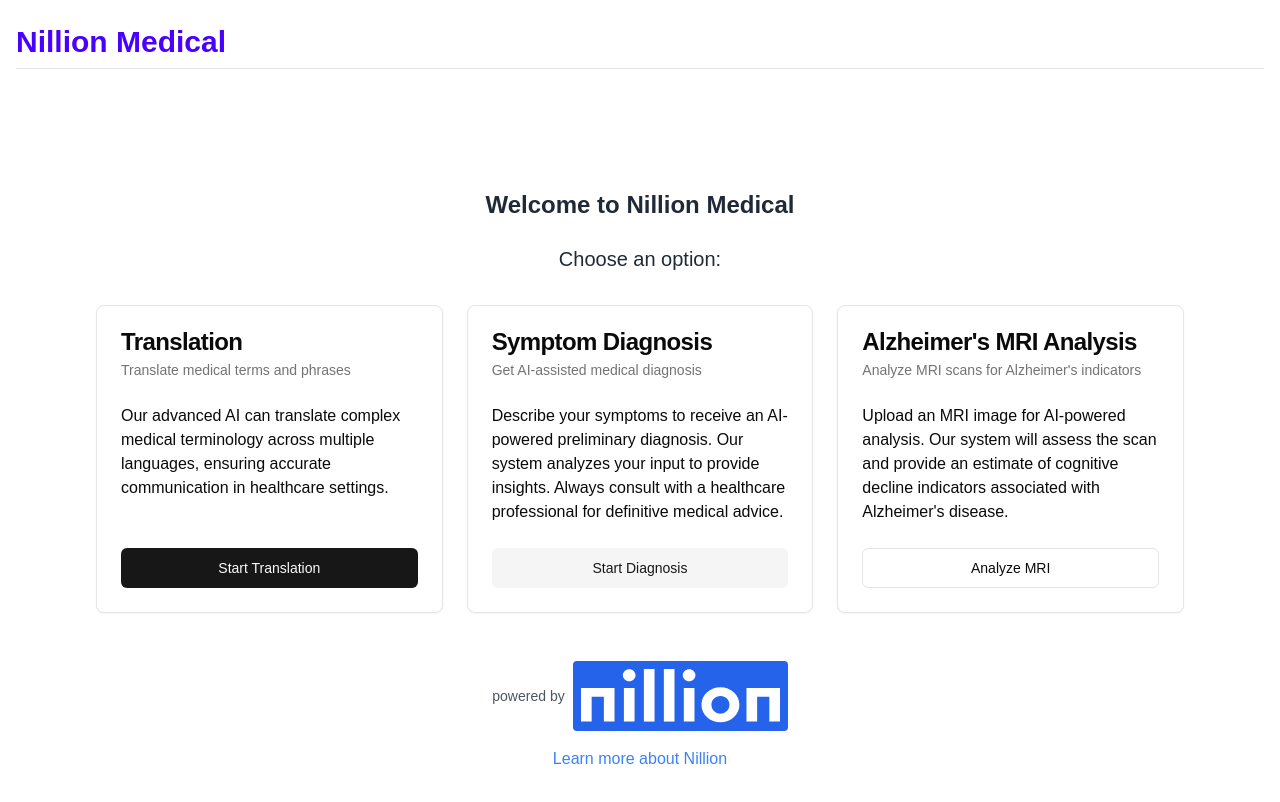
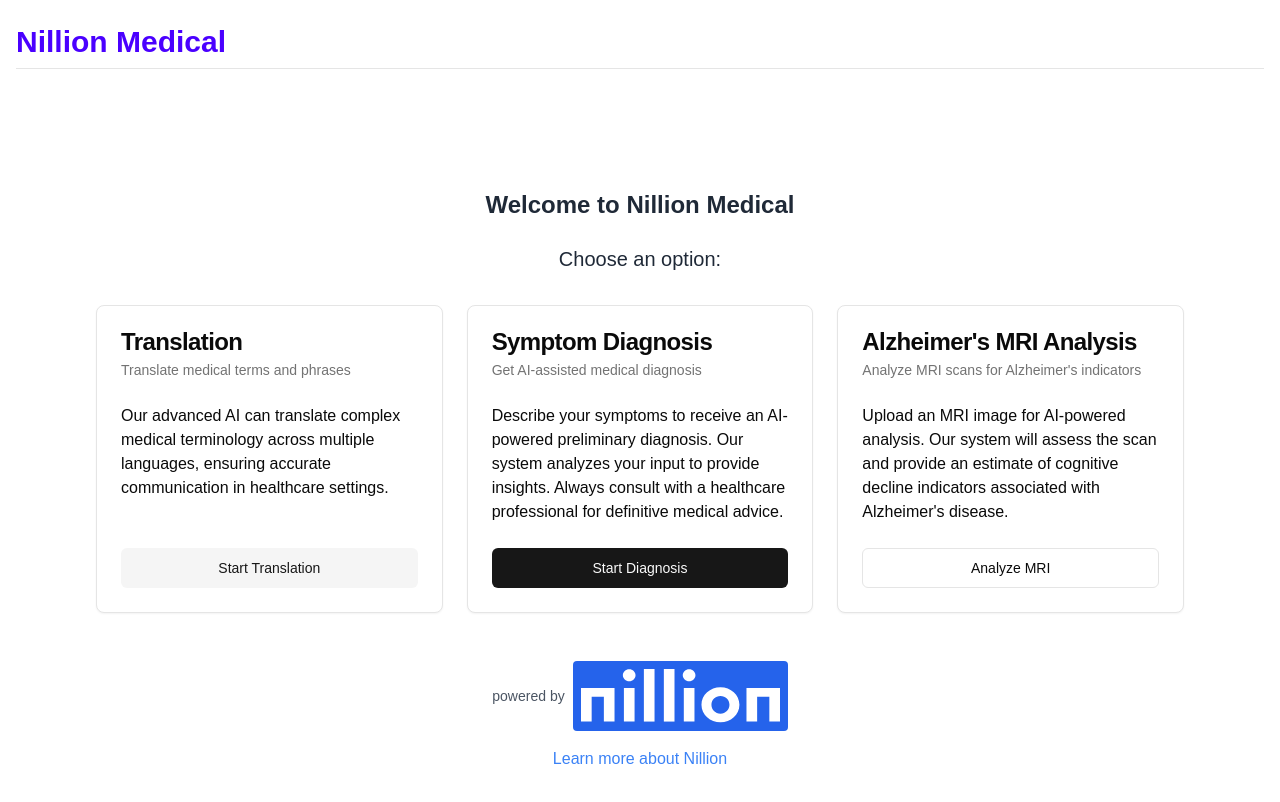
Before and after one commit to pedro123456789-wq/diffused-med, a Next.js app: page / in a window 1280 px wide. Shown: the top 802 px of the page. Built offline with nearby package versions, Linux system fonts and the light colour scheme.

Commit message:
change button format

```diff
--- a/src/app/page.tsx
+++ b/src/app/page.tsx
@@ -21,7 +21,7 @@
               <p>Our advanced AI can translate complex medical terminology across multiple languages, ensuring accurate communication in healthcare settings.</p>
             </CardContent>
             <CardFooter>
-              <Button asChild className="w-full">
+              <Button asChild variant="secondary" className="w-full">
                 <Link href="/translation">
                   Start Translation
                 </Link>
@@ -37,7 +37,7 @@
               <p>Describe your symptoms to receive an AI-powered preliminary diagnosis. Our system analyzes your input to provide insights. Always consult with a healthcare professional for definitive medical advice.</p>
             </CardContent>
             <CardFooter>
-              <Button asChild variant="secondary" className="w-full">
+              <Button asChild className="w-full">
                 <Link href="/diagnosis">
                   Start Diagnosis
                 </Link>
```
